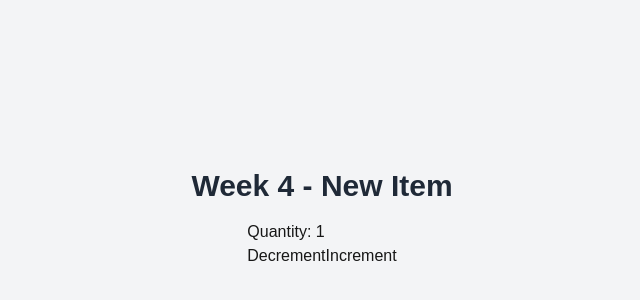
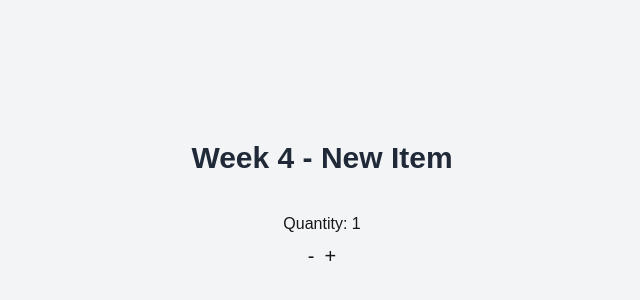
Before and after one commit to MalekMansour/cprg306-assignments, a Next.js app: page /week-4 in a window 1280 px wide. Shown: the part 182-482 px from the top of the page, without its empty margins (318-958 px from the left). Built offline with nearby package versions, Linux system fonts and the light colour scheme.

Commit message:
Update new-item.js

```diff
--- a/app/week-4/new-item.js
+++ b/app/week-4/new-item.js
@@ -18,13 +18,23 @@ const QuantityComponent = () => {
   };
 
   return (
-    <div>
+    <div style={{ textAlign: 'center', margin: '20px' }}>
       <h1>Quantity: {quantity}</h1>
-      <button onClick={decrement} disabled={quantity === 1}>
-        Decrement
+      <button
+        onClick={decrement}
+        disabled={quantity === 1}
+        aria-label="Decrease quantity"
+        style={{ fontSize: '20px', margin: '5px' }}
+      >
+        -
       </button>
-      <button onClick={increment} disabled={quantity === 20}>
-        Increment
+      <button
+        onClick={increment}
+        disabled={quantity === 20}
+        aria-label="Increase quantity"
+        style={{ fontSize: '20px', margin: '5px' }}
+      >
+        +
       </button>
     </div>
   );
```
